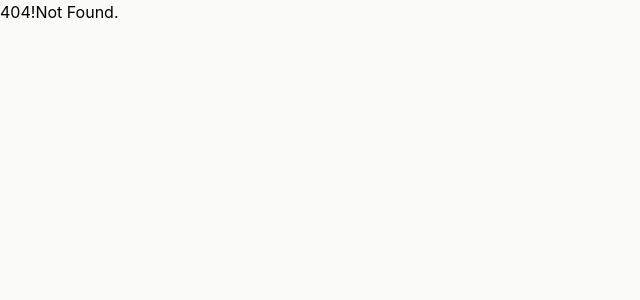
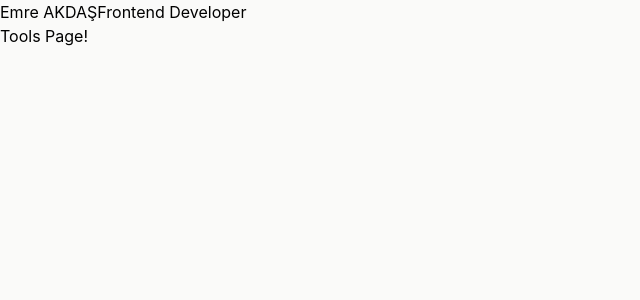
Before and after one commit to emreakdas/homepage, a React (Vite) app: page /tools in a window 1280 px wide. Before the commit this address had no page. Shown: the top 300 px of the page, without its empty margins (0-640 px from the left). Built offline with nearby package versions, Linux system fonts and the light colour scheme; the HTML template or start-up script is replaced by a standard one.

Commit message:
tools page add

```diff
--- a/src/App.jsx
+++ b/src/App.jsx
@@ -9,6 +9,7 @@ function App() {
       <Routes>
         <Route path="/" element={<Layout />}>
             <Route index={true} element={<Home />} />
+            <Route path="tools" element={<>Tools Page!</>} />
         </Route>
         <Route path="*" element={<NotFound />} />
       </Routes>
```
